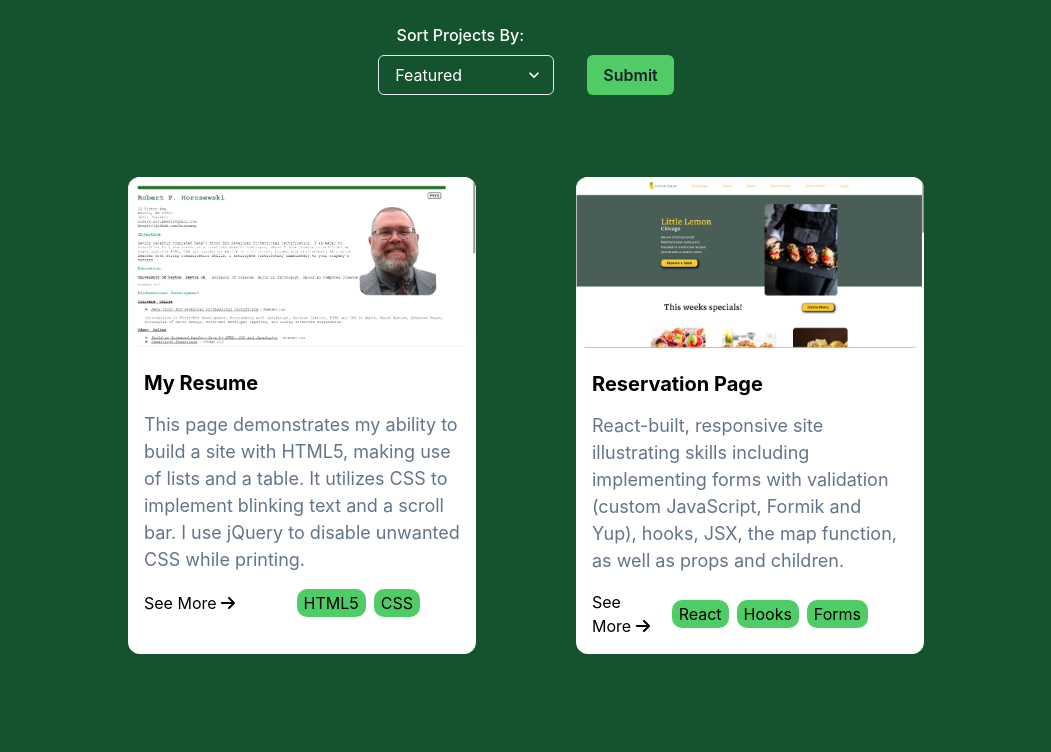
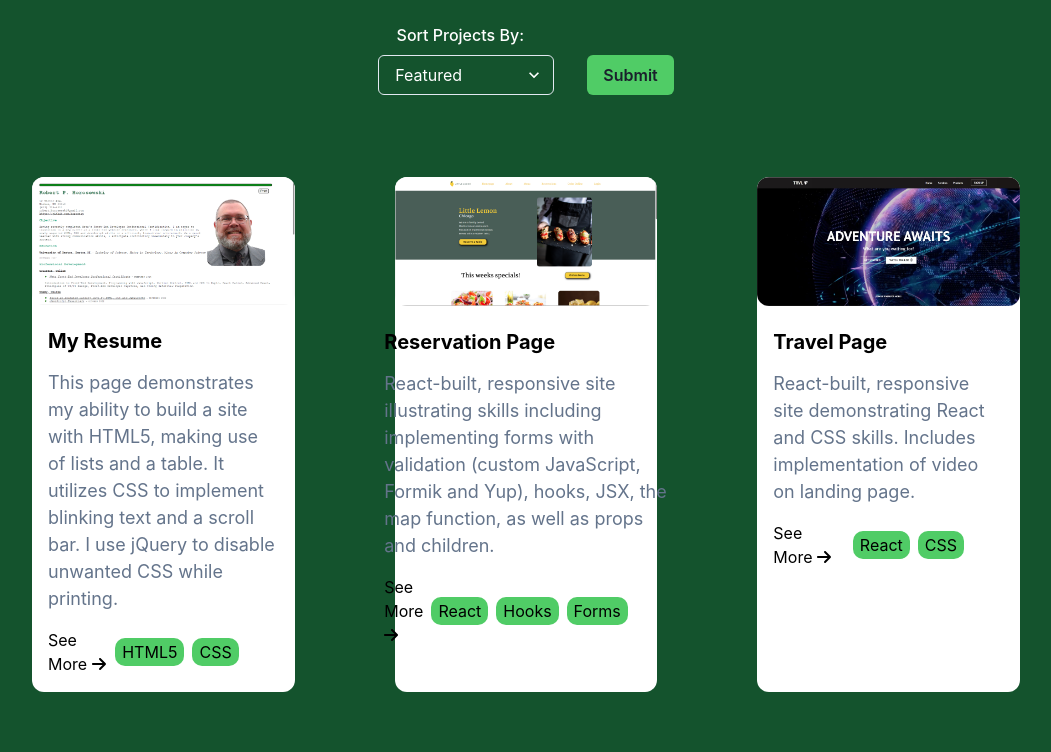
Before and after one commit to horoserp/React-Portfolio, a React (Create React App) app: page / in a window 1280 px wide. Shown: the part 980-1732 px from the top of the page, without its empty margins (114-1165 px from the left). Built offline with nearby package versions, Linux system fonts and the light colour scheme.

Commit message:
Update: Modify grid to accomodate more projects. Add 'Divi' to WordPress project.

```diff
--- a/src/components/ProjectsSection.js
+++ b/src/components/ProjectsSection.js
@@ -40,7 +40,7 @@ const projects = [
   {
     title: "Ponemah Crossing Dental, P.C. Page",
     description:
-      "I made numerous improvements to this company's WordPress website including adding an employee slider that could be updated directly from the practice management software, adding FAQS and COVID-19 pages, and updating the News and Contact pages regularly.",
+      "I made numerous improvements to this company's WordPress/Divi website including adding an employee slider that could be updated directly from the practice management software, adding FAQS and COVID-19 pages, and updating the News and Contact pages regularly.",
     imageSrc: "/React-Portfolio/ponemah.jpg",
     url: "https://ponemahdental.com",
     tags: ["Wordpress"],
@@ -252,8 +252,8 @@ const ProjectsSection = () => {
       </form>
       <Box
         display="grid"
-        gridTemplateColumns="repeat(2,minmax(0,1fr))"
-        w="70vw"
+        gridTemplateColumns="repeat(3,minmax(0,1fr))"
+        w="85vw"
         id="grid"
       >
         {filteredProjects.map((project) => (
```
